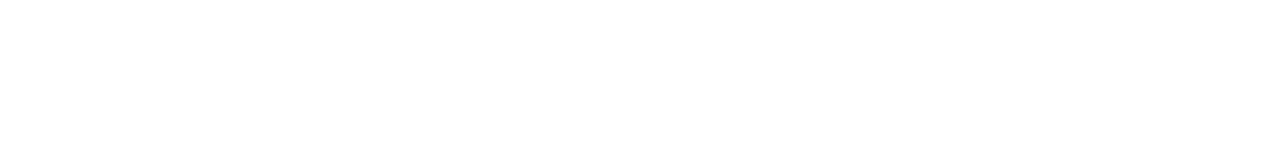
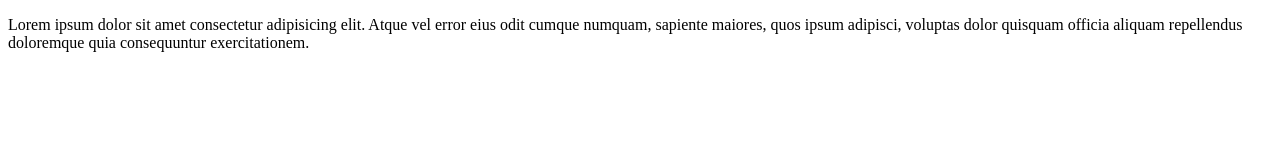
Before and after one commit to sepsol/git-test, a plain HTML site: page index.html in a window 1280 px wide. Drawn offline with Linux system fonts and the light colour scheme.

Commit message:
new paragraph

```diff
--- a/index.html
+++ b/index.html
@@ -6,6 +6,6 @@
   <title>Document</title>
 </head>
 <body>
-
+  <p>Lorem ipsum dolor sit amet consectetur adipisicing elit. Atque vel error eius odit cumque numquam, sapiente maiores, quos ipsum adipisci, voluptas dolor quisquam officia aliquam repellendus doloremque quia consequuntur exercitationem.</p>
 </body>
 </html>
```
